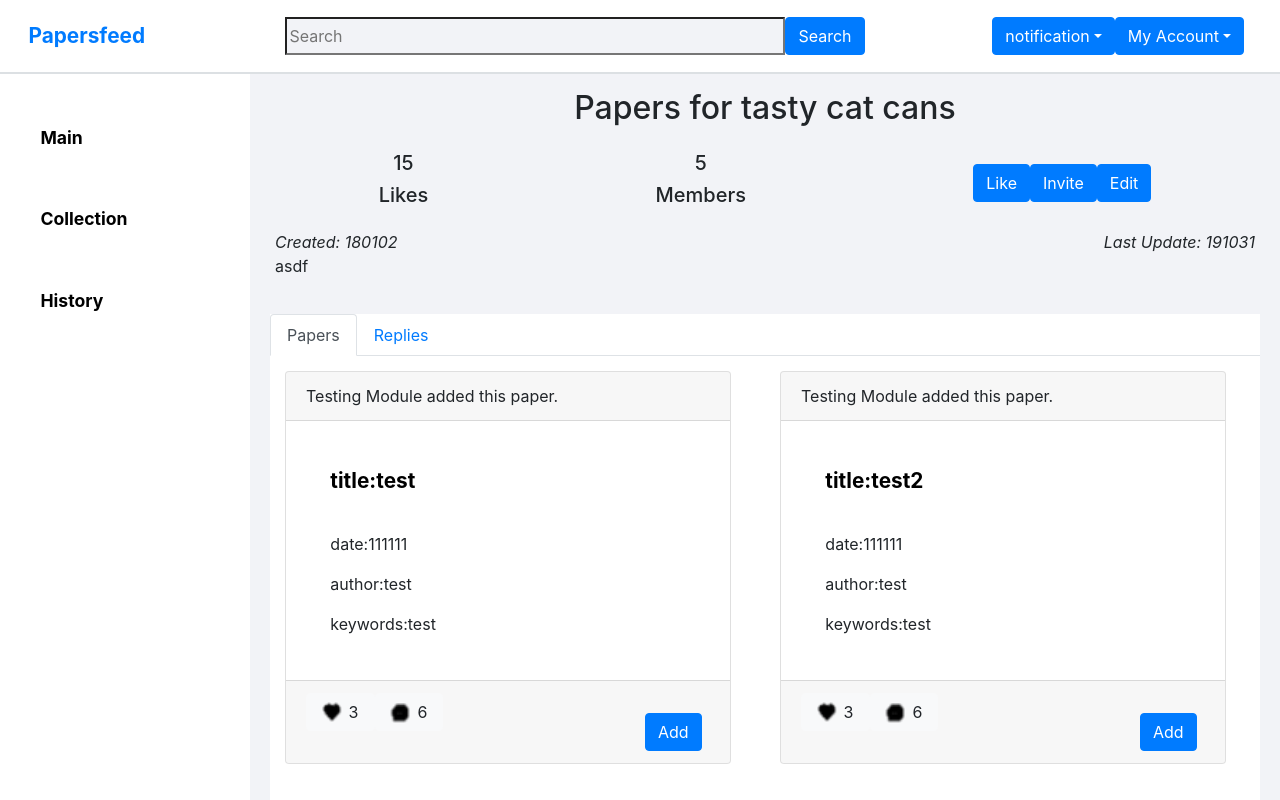
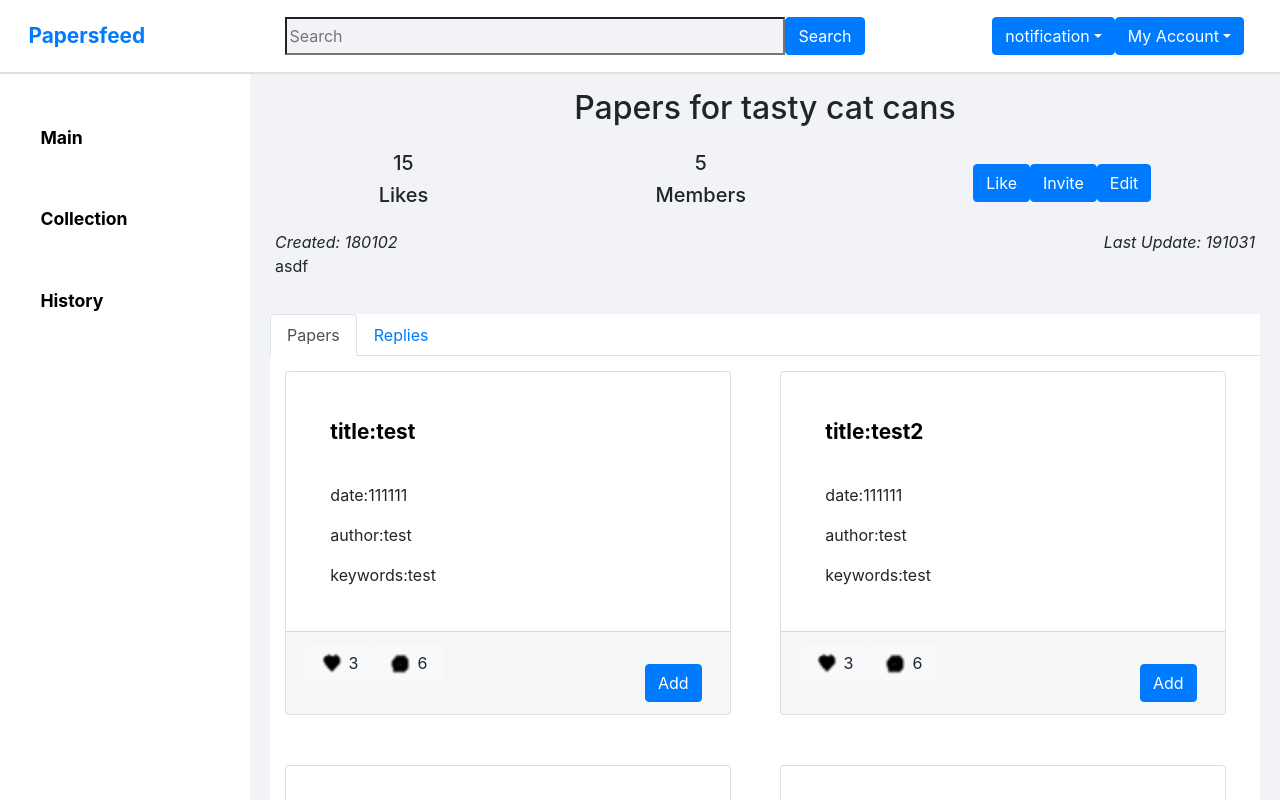
Before and after one commit to swsnu/swpp2019-team3, a React (Create React App) app in the folder frontend/: page /collections/1 in a window 1280 px wide. Shown: the top 800 px of the page. Built offline with nearby package versions, Linux system fonts and the light colour scheme.

Commit message:
remove header of PaperCard in Collection Detail Page

```diff
--- a/frontend/src/components/Paper/PaperCard/PaperCard.js
+++ b/frontend/src/components/Paper/PaperCard/PaperCard.js
@@ -35,10 +35,14 @@ class PaperCard extends Component {
     }
 
     render() {
+        let header = null;
+        if (this.props.headerExists) {
+            header = <Card.Header>{`${this.props.user} ${this.props.source} this paper.`}</Card.Header>;
+        }
         return (
             <div className="wrapper">
                 <Card className="paper">
-                    <Card.Header>{`${this.props.user} ${this.props.source} this paper.`}</Card.Header>
+                    {header}
                     <Card.Body className="body">
                         <div className="title">
                             <Card.Link href={`/paper_id=${this.props.id}`} className="text">{this.props.title}</Card.Link>
@@ -73,6 +77,7 @@ PaperCard.propTypes = {
     likeCount: PropTypes.number,
     reviewCount: PropTypes.number,
     isLiked: PropTypes.bool,
+    headerExists: PropTypes.bool,
 };
 
 PaperCard.defaultProps = {
@@ -86,6 +91,7 @@ PaperCard.defaultProps = {
     likeCount: 0,
     reviewCount: 0,
     isLiked: false,
+    headerExists: true,
 };
 
 export default PaperCard;
--- a/frontend/src/containers/Collection/CollectionDetail/CollectionDetail.js
+++ b/frontend/src/containers/Collection/CollectionDetail/CollectionDetail.js
@@ -64,6 +64,7 @@ class CollectionDetail extends Component {
           likeCount={paper.likeCount}
           reviewCount={paper.reviewCount}
           isLiked={paper.isLiked}
+          headerExists={false}
         />
     )
 
```
